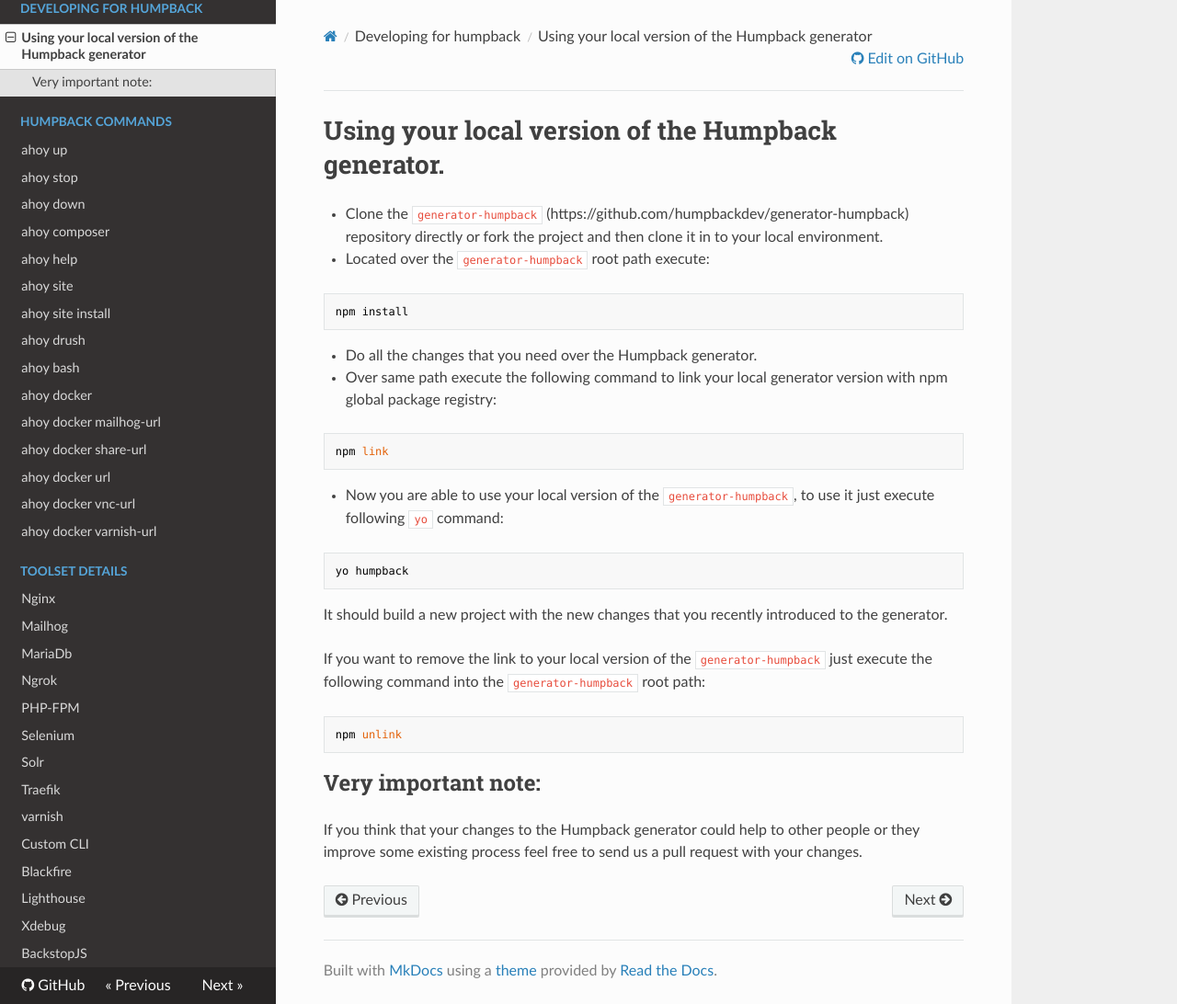
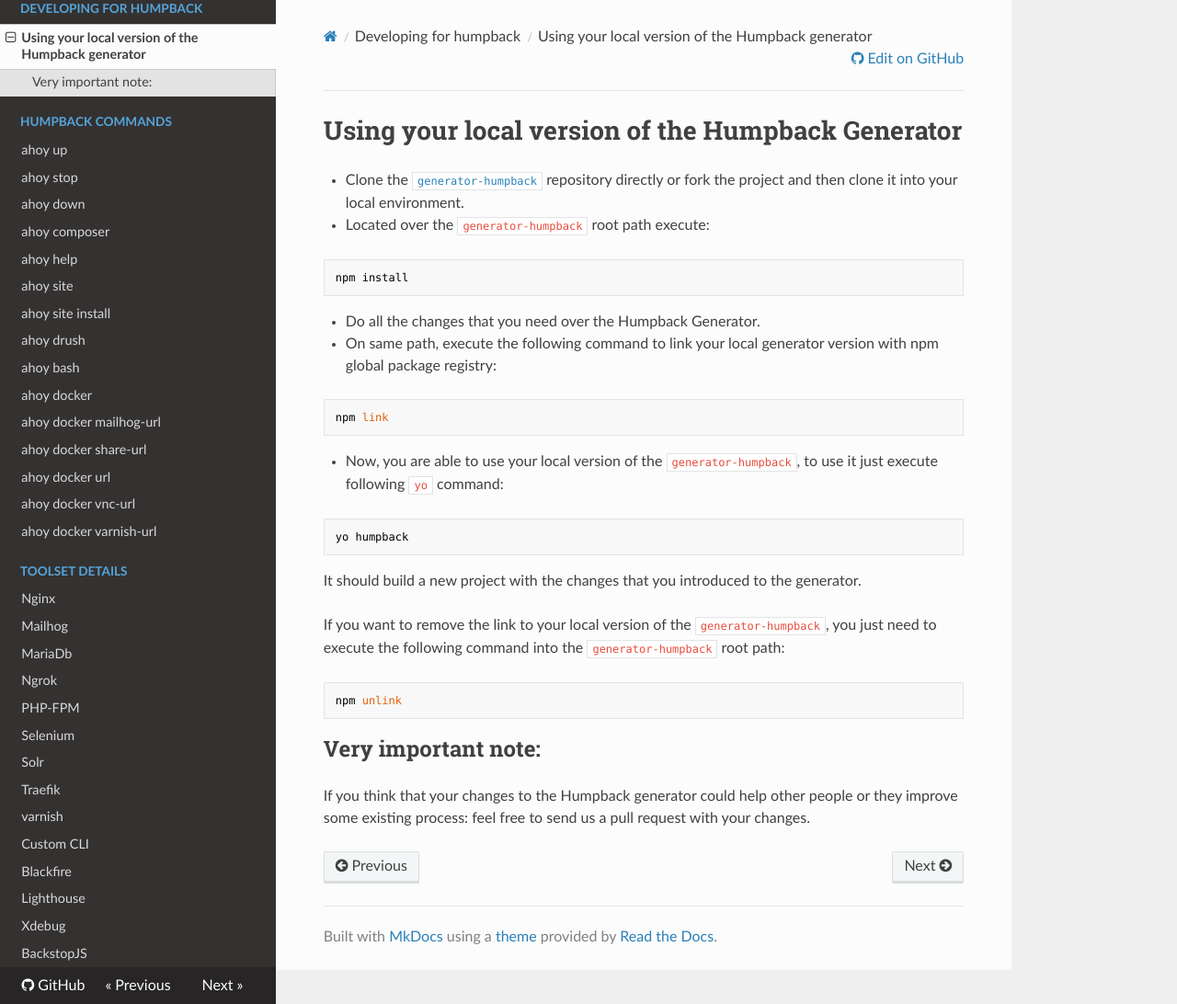
Before and after one commit to humpbackdev/humpback-docs, an MkDocs documentation site: the page built from docs/developing-for-humpback/using-your-local-version-of-the-generator.md, in a window 1280 px wide and 1092 px high. Shown: the whole window at 92% size. Built offline with MkDocs 1.6.1, drawn with Linux system fonts in a browser that asks for light colours; nearby versions of some CDN libraries; old or Windows-style settings are respelled for this version of MkDocs.

Commit message:
Improved semantics of docs related to develop for humpback section.

````diff
--- a/docs/developing-for-humpback/using-your-local-version-of-the-generator.md
+++ b/docs/developing-for-humpback/using-your-local-version-of-the-generator.md
@@ -1,26 +1,26 @@
-# Using your local version of the Humpback generator.
+# Using your local version of the Humpback Generator
 
-- Clone the `generator-humpback` (https://github.com/humpbackdev/generator-humpback) repository directly or fork the project and then clone it in to your local environment.
+- Clone the [`generator-humpback`](https://github.com/humpbackdev/generator-humpback) repository directly or fork the project and then clone it into your local environment.
 - Located over the `generator-humpback` root path execute:
 ```bash
 npm install
 ```
-- Do all the changes that you need over the Humpback generator.
-- Over same path execute the following command to link your local generator version with npm global package registry:
+- Do all the changes that you need over the Humpback Generator.
+- On same path, execute the following command to link your local generator version with npm global package registry:
 ```bash
 npm link
 ```
--  Now you are able to use your local version of the `generator-humpback`, to use it just execute following `yo` command:
+-  Now, you are able to use your local version of the `generator-humpback`, to use it just execute following `yo` command:
 ```bash
 yo humpback
 ```
-It should build a new project with the new changes that you recently introduced to the generator.
+It should build a new project with the changes that you introduced to the generator.
 
-If you want to remove the link to your local version of the `generator-humpback`  just execute the following command into the `generator-humpback` root path:
+If you want to remove the link to your local version of the `generator-humpback`, you just need to execute the following command into the `generator-humpback` root path:
 ```bash
 npm unlink
 ```
 
 ## Very important note:
 
-If you think that your changes to the Humpback generator could help to other people or they improve some existing process feel free to send us a pull request with your changes.
+If you think that your changes to the Humpback generator could help other people or they improve some existing process: feel free to send us a pull request with your changes.
````
